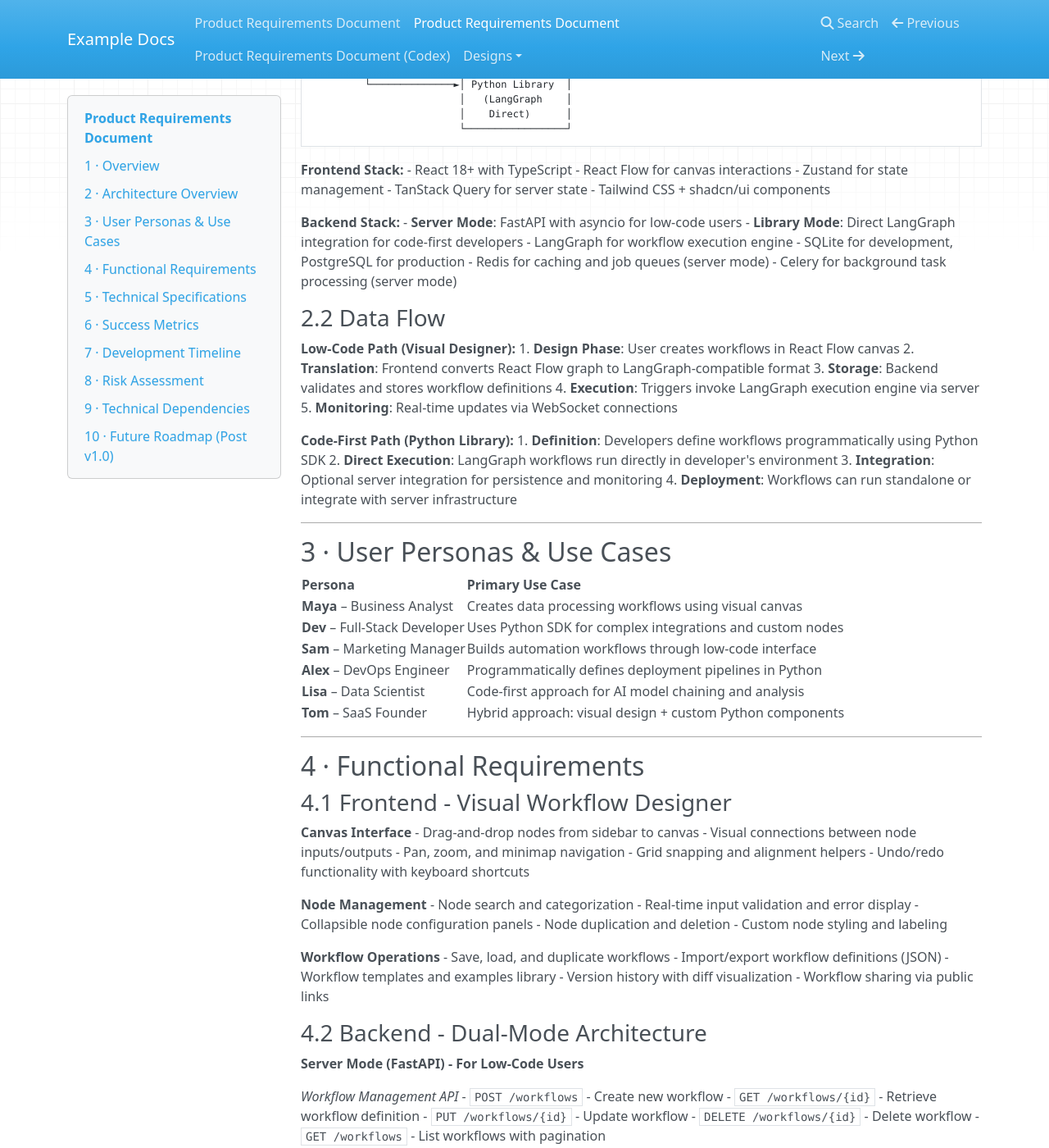
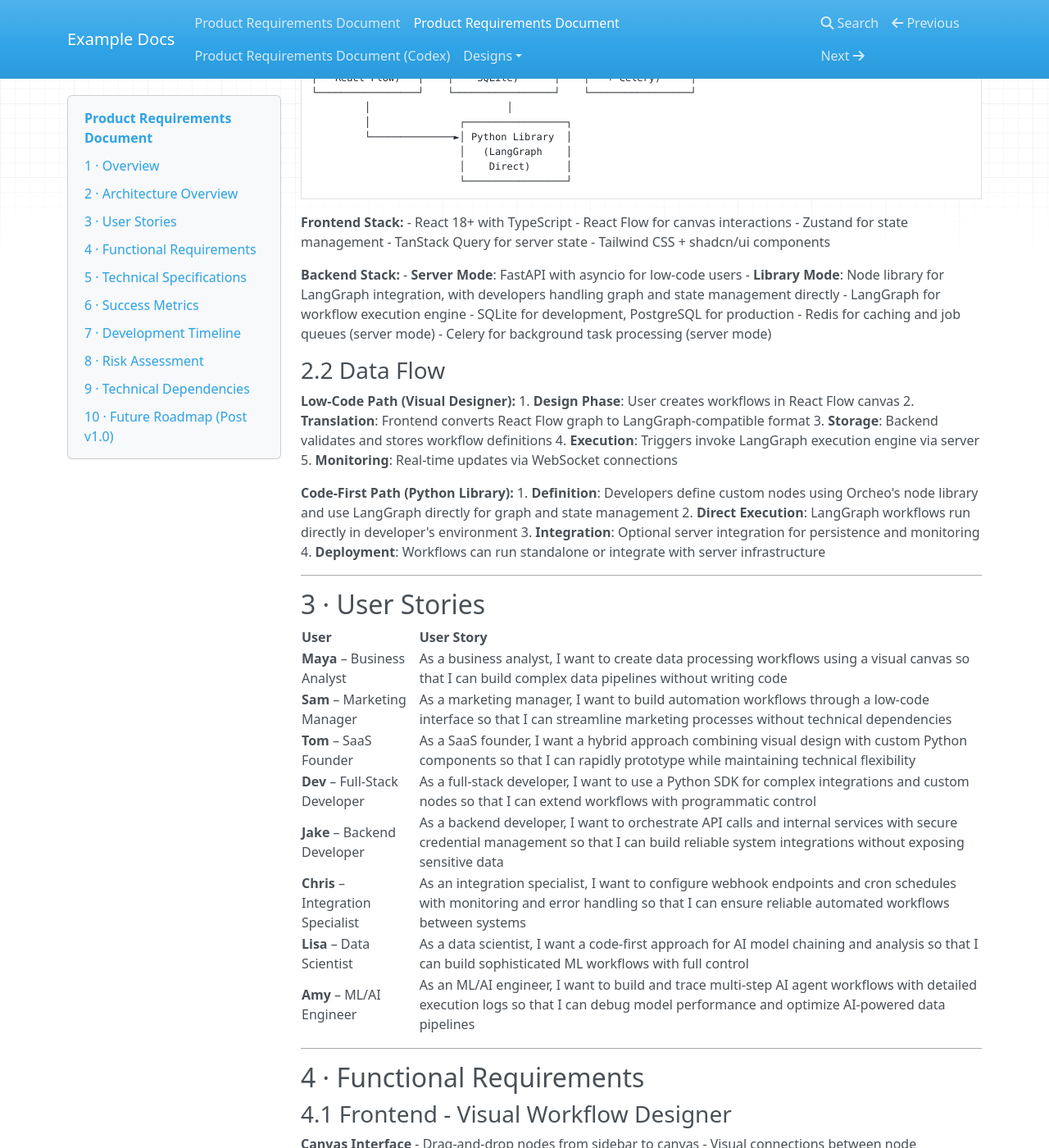
Before and after one commit to ShaojieJiang/orcheo, an MkDocs documentation site: the page built from docs/prd_claude.md, in a window 1280 px wide and 1400 px high, scrolled down 1710 px. Shown: the whole window at 82% size. Built offline with MkDocs 1.6.1, drawn with Linux system fonts in a browser that asks for light colours; nearby versions of some CDN libraries; some of the changed text lies outside the part shown.

Commit message:
Accept PRD Claude version

````diff
--- a/docs/prd_claude.md
+++ b/docs/prd_claude.md
@@ -41,7 +41,7 @@ Build Orcheo as a comprehensive workflow automation platform that uniquely bridg
 - Workflow versioning and templates
 
 **Backend (Dual-Mode Architecture)**
-- **Python Library Mode**: Direct LangGraph integration for code-first developers
+- **Python Library Mode**: Node library for LangGraph integration, letting code-first developers focus on node definitions while LangGraph handles graph and state management
 - **Standalone Server Mode**: FastAPI-based REST API for low-code applications
 - Workflow execution engine powered by LangGraph
 - Secure credential vault for API keys, OAuth tokens, and 3rd party service authentication
@@ -58,9 +58,13 @@ Build Orcheo as a comprehensive workflow automation platform that uniquely bridg
 - **Communication**: Email, Slack, Telegram, Discord
 - **Utilities**: Code (Python/JavaScript), Delay, Debug
 
+**Advanced Workflow Features (v1.0)**
+- Loops and iterative processing
+- Sub-workflows and workflow composition
+- Parallel branches and concurrent execution
+
 ### 1.4 Out-of-Scope (v1.0)
 
-- Advanced workflow features (loops, sub-workflows, parallel branches)
 - Enterprise SSO and advanced RBAC
 - Multi-tenancy and team workspaces
 - Advanced monitoring and alerting
@@ -98,7 +102,7 @@ Build Orcheo as a comprehensive workflow automation platform that uniquely bridg
 
 **Backend Stack:**
 - **Server Mode**: FastAPI with asyncio for low-code users
-- **Library Mode**: Direct LangGraph integration for code-first developers
+- **Library Mode**: Node library for LangGraph integration, with developers handling graph and state management directly
 - LangGraph for workflow execution engine
 - SQLite for development, PostgreSQL for production
 - Redis for caching and job queues (server mode)
@@ -114,23 +118,25 @@ Build Orcheo as a comprehensive workflow automation platform that uniquely bridg
 5. **Monitoring**: Real-time updates via WebSocket connections
 
 **Code-First Path (Python Library):**
-1. **Definition**: Developers define workflows programmatically using Python SDK
+1. **Definition**: Developers define custom nodes using Orcheo's node library and use LangGraph directly for graph and state management
 2. **Direct Execution**: LangGraph workflows run directly in developer's environment
 3. **Integration**: Optional server integration for persistence and monitoring
 4. **Deployment**: Workflows can run standalone or integrate with server infrastructure
 
 ---
 
-## 3 · User Personas & Use Cases
+## 3 · User Stories
 
-| Persona                     | Primary Use Case                                        |
+| User                        | User Story                                             |
 | --------------------------- | ------------------------------------------------------ |
-| **Maya** – Business Analyst | Creates data processing workflows using visual canvas   |
-| **Dev** – Full-Stack Developer | Uses Python SDK for complex integrations and custom nodes |
-| **Sam** – Marketing Manager | Builds automation workflows through low-code interface   |
-| **Alex** – DevOps Engineer  | Programmatically defines deployment pipelines in Python   |
-| **Lisa** – Data Scientist   | Code-first approach for AI model chaining and analysis          |
-| **Tom** – SaaS Founder      | Hybrid approach: visual design + custom Python components     |
+| **Maya** – Business Analyst | As a business analyst, I want to create data processing workflows using a visual canvas so that I can build complex data pipelines without writing code |
+| **Sam** – Marketing Manager | As a marketing manager, I want to build automation workflows through a low-code interface so that I can streamline marketing processes without technical dependencies |
+| **Tom** – SaaS Founder      | As a SaaS founder, I want a hybrid approach combining visual design with custom Python components so that I can rapidly prototype while maintaining technical flexibility |
+| **Dev** – Full-Stack Developer | As a full-stack developer, I want to use a Python SDK for complex integrations and custom nodes so that I can extend workflows with programmatic control |
+| **Jake** – Backend Developer | As a backend developer, I want to orchestrate API calls and internal services with secure credential management so that I can build reliable system integrations without exposing sensitive data |
+| **Chris** – Integration Specialist | As an integration specialist, I want to configure webhook endpoints and cron schedules with monitoring and error handling so that I can ensure reliable automated workflows between systems |
+| **Lisa** – Data Scientist   | As a data scientist, I want a code-first approach for AI model chaining and analysis so that I can build sophisticated ML workflows with full control |
+| **Amy** – ML/AI Engineer    | As an ML/AI engineer, I want to build and trace multi-step AI agent workflows with detailed execution logs so that I can debug model performance and optimize AI-powered data pipelines |
 
 ---
 
@@ -157,7 +163,7 @@ Build Orcheo as a comprehensive workflow automation platform that uniquely bridg
 - Import/export workflow definitions (JSON)
 - Workflow templates and examples library
 - Version history with diff visualization
-- Workflow sharing via public links
+- Workflow sharing via exported files
 
 ### 4.2 Backend - Dual-Mode Architecture
 
@@ -179,18 +185,23 @@ Build Orcheo as a comprehensive workflow automation platform that uniquely bridg
 
 **Library Mode (Python SDK) - For Code-First Developers**
 
-*Direct Workflow Definition*
+*Node Definition Focus*
 ```python
-from orcheo import Workflow, AINode, HTTPNode
+from orcheo import AINode, HTTPNode
+from langgraph import StateGraph
 
-# Define workflow programmatically
-workflow = Workflow("data-processing")
-workflow.add_node(HTTPNode("fetch-data", url="api.example.com"))
-workflow.add_node(AINode("analyze", model="gpt-4"))
-workflow.connect("fetch-data", "analyze")
+# Define custom nodes using Orcheo's node library
+fetch_node = HTTPNode("fetch-data", url="api.example.com")
+analyze_node = AINode("analyze", model="gpt-4")
 
-# Execute directly
-result = await workflow.run()
+# Graph and state management handled by LangGraph
+graph = StateGraph(state_schema)
+graph.add_node("fetch", fetch_node)
+graph.add_node("analyze", analyze_node)
+graph.add_edge("fetch", "analyze")
+
+# Execute using LangGraph
+result = await graph.invoke(initial_state)
 ```
 
 *Optional Server Integration*
@@ -300,42 +310,42 @@ result = await workflow.run()
 
 ## 6 · Success Metrics
 
-### 6.1 Adoption Metrics (6 months post-launch)
+### 6.1 Development Metrics (6 months post-development)
 
 | Metric | Target |
 |--------|--------|
-| Active users | 1,000+ |
-| Workflows created | 5,000+ |
-| Monthly executions | 100,000+ |
-| Node library size | 50+ nodes |
-| Community contributions | 20+ nodes |
+| Personal workflows | 20+ |
+| Monthly executions | 1,000+ |
+| Node library size | 20+ nodes |
+| Integration coverage | 10+ services |
+| Automation success rate | >90% |
 
 ### 6.2 Technical Metrics
 
 | Metric | Target |
 |--------|--------|
-| API uptime | >99.9% |
-| Average API response time | <150ms |
-| Frontend load time | <3 seconds |
-| Execution success rate | >95% |
-| Test coverage | >90% |
+| Local development stability | >95% uptime |
+| Average execution time | <5 seconds |
+| Frontend responsiveness | <2 seconds |
+| Workflow success rate | >90% |
+| Test coverage | >80% |
 
-### 6.3 User Experience Metrics
+### 6.3 Development Experience Metrics
 
 | Metric | Target |
 |--------|--------|
-| Time to first workflow | <10 minutes |
-| Workflow completion rate | >80% |
-| User retention (30-day) | >60% |
-| Support ticket volume | <5% of users |
-| Net Promoter Score | >50 |
+| Time to first workflow | <5 minutes |
+| Workflow iteration speed | <2 minutes |
+| Development productivity | 3x manual processes |
+| Error debugging efficiency | <10 minutes average |
+| Feature completeness | Core use cases covered |
 
 ---
 
 ## 7 · Development Timeline
 
 ### Phase 1: Foundation (Months 1-3)
-- **Python SDK**: Core LangGraph workflow library with 3rd party integration nodes
+- **Python SDK**: Node library for LangGraph integration with 3rd party service nodes
 - **Open-Source Dev Server**: Local development server as free LangGraph Studio alternative
 - **Visual Canvas**: Basic React Flow implementation with essential nodes
 - **Server API**: Backend for persistence and low-code workflow management
@@ -399,7 +409,6 @@ result = await workflow.run()
 ## 10 · Future Roadmap (Post v1.0)
 
 ### v1.1 - Advanced Features
-- Workflow loops and sub-workflows
 - Advanced debugging tools
 - Team workspaces and collaboration
 - Workflow marketplace
````
Also changed, not shown: other parts of docs/prd_claude.md (+0 -1 lines), CLAUDE.md (+1 -1 lines).
